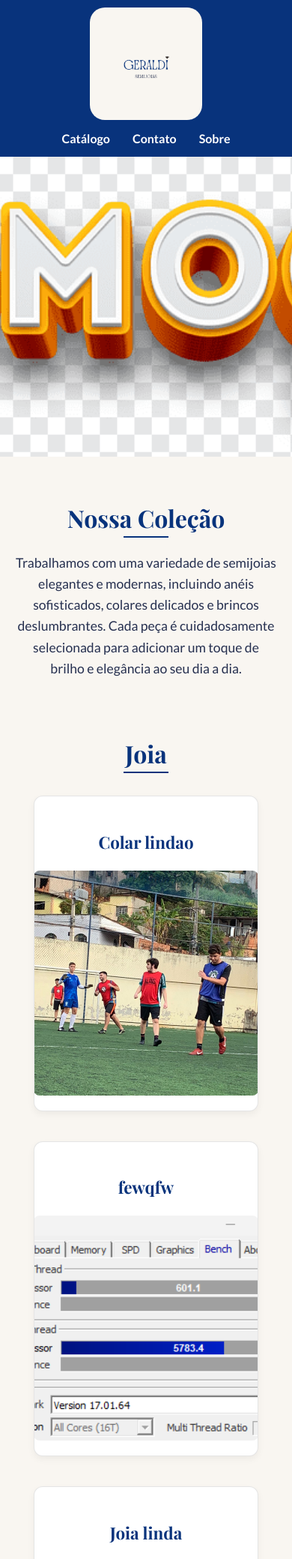
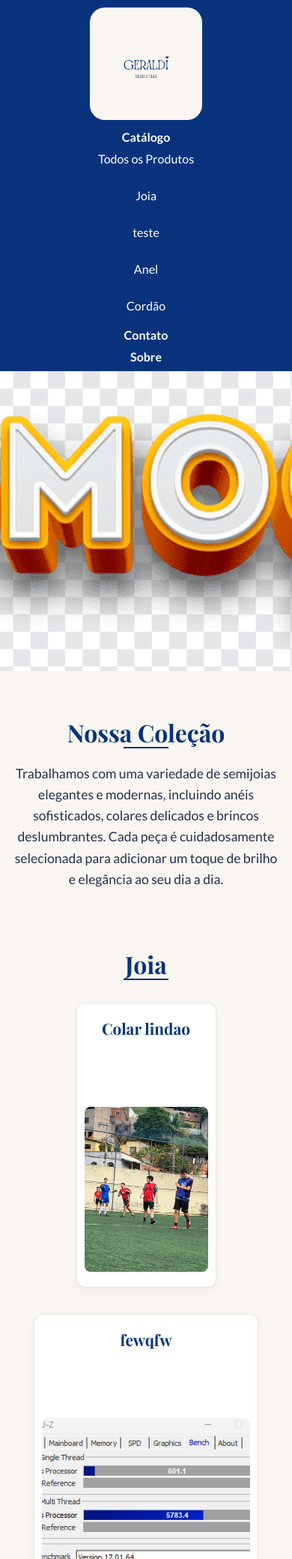
Before and after one commit to Gustavobonoro/DEV, a Django app: page /catalogo/ in a window 390 px wide; the page is wider, and only the part inside the window is pictured. Shown: the top 2079 px of that part at 75% size. Run offline with Django 5.2, Linux system fonts and the light colour scheme; data comes from the database, SQL or seed files in the repository; both versions use the stored data as it was after the commit.

Commit message:
Alterações em header e responsividade

```diff
--- a/geraldi/catalogo/static/css/style.css
+++ b/geraldi/catalogo/static/css/style.css
@@ -8,42 +10,48 @@
     --font-body: 'Lato', sans-serif;
 }
 
-/* --- Transições globais para efeitos fluidos --- */
+/* ================================
+   Reset e Globais
+================================ */
 * {
+    box-sizing: border-box;
     transition: all 0.3s ease;
-    box-sizing: border-box; /* Garante que padding e bordas não adicionem largura */
 }
 
-/* --- Estilos Globais e do Corpo --- */
 body {
     font-family: var(--font-body);
     background-color: var(--background-color);
     margin: 0;
     padding: 0;
     color: var(--secondary-color);
+    min-height: 100vh;
+    display: flex;
+    flex-direction: column;
+    overflow-x: hidden;
 }
 
-h1, h2, h3, h4, h5, h6 {
+main {
+    flex: 1;
+}
+
+h1, h2, h3 {
     font-family: var(--font-heading);
     color: var(--secondary-color);
     text-align: center;
+    margin: 0;
 }
 
 h1 {
     color: #fff;
-    margin: 0;
 }
 
-
-/* --- Estilos de Cabeçalho e Títulos --- */
 h2 {
     font-size: 2em;
     color: var(--primary-color);
-    margin-top: 40px;
-    margin-bottom: 40px;
-    text-align: center;
+    margin: 40px 0 20px;
     position: relative;
     padding-bottom: 5px;
+    text-align: center; /* Mantive centralizado para o layout */
 }
 
 h2::after {
@@ -95,7 +104,7 @@ h3 {
     padding: 0;
     display: flex;
     gap: 20px;
-    align-items: center; /* **PRINCIPAL MUDANÇA: Centraliza verticalmente** */
+    align-items: center;
 }
 
 .main-nav a {
@@ -104,47 +113,146 @@ h3 {
     font-weight: bold;
     padding: 5px 10px;
     border-radius: 5px;
-    display: flex; /* Adicione esta linha para centralizar o texto verticalmente */
-    align-items: center; /* Centraliza o texto */
     height: 100%;
+    /* Removido o display: flex aqui */
+    align-items: center;
 }
 
 .main-nav a:hover {
     background-color: rgba(255, 255, 255, 0.2);
 }
 
-.logo {
-    max-width: 200px;
-    height: auto;
-    border-radius: 20px;
-}
-body.body-container {
-    min-height: 100vh; /* Faz com que o corpo da página ocupe no mínimo 100% da altura da tela */
-    display: flex; /* Transforma o corpo em um container flexível */
-    flex-direction: column; /* Faz com que os elementos se empilhem em coluna */
+/* ================================
+   Dropdown de Categoria - CORRIGIDO
+================================ */
+.dropdown {
+    position: relative;
 }
 
-main {
-    flex: 1; /* Faz com que o conteúdo principal "cresça" para preencher o espaço restante */
+.dropdown-btn {
+    padding: 5px 10px;
+    cursor: pointer;
 }
 
-/* --- Estilos para o Catálogo e Produtos --- */
+.dropdown-content {
+    visibility: hidden;
+    opacity: 0;
+    position: absolute;
+    top: 100%;
+    left: 0;
+    background-color: var(--primary-color);
+    min-width: 160px;
+    box-shadow: 0px 8px 16px rgba(0,0,0,0.2);
+    z-index: 1;
+    border-radius: 5px;
+    padding: 10px 0;
+    margin-top: 5px;
+    pointer-events: none;
+    transition: opacity 0.3s ease;
+    display: flex;          /* ADICIONADO */
+    flex-direction: column; /* FORÇA COLUNA */
+    gap: 0;                 /* REMOVE ESPAÇO ENTRE ITENS */
+}
+
+.dropdown-content li {
+    padding: 0;
+    width: 100%;           /* GARANTE LARGURA TOTAL */
+}
+
+.dropdown-content a {
+    color: #fff;
+    padding: 12px 16px;
+    text-decoration: none;
+    display: block;
+    text-align: left;
+    font-weight: normal;
+    white-space: nowrap;
+    width: 100%;           /* GARANTE LARGURA TOTAL */
+    box-sizing: border-box; /* INCLUI PADDING NA LARGURA */
+}
+
+.dropdown-content a:hover {
+    background-color: rgba(255, 255, 255, 0.1);
+}
+
+.dropdown:hover .dropdown-content {
+    visibility: visible;
+    opacity: 1;
+    pointer-events: auto;
+}
+/* ================================
+   Rodapé
+================================ */
+footer {
+    background-color: var(--primary-color);
+    color: #fff;
+    text-align: center;
+    padding: 20px;
+    margin-top: auto;
+    display: flex;
+    justify-content: center;
+}
+
+footer p {
+    margin: 0;
+}
+
+/* ================================
+   Banner Promocional
+================================ */
+.banner-promocional {
+    position: relative;
+    width: 100%;
+    height: 400px;
+    overflow: hidden;
+    margin-bottom: 40px;
+}
+
+.banner-carousel {
+    position: relative;
+    width: 100%;
+    height: 100%;
+}
+
+.carousel-img {
+    position: absolute;
+    top: 0;
+    left: 0;
+    width: 100%;
+    height: 100%;
+    object-fit: cover;
+    opacity: 0;
+    transition: opacity 1s ease-in-out;
+}
+
+.carousel-img.active {
+    opacity: 1;
+}
+
+/* ================================
+   Texto de Produtos
+================================ */
+.texto-produtos {
+    max-width: 800px;
+    margin: 0 auto 40px;
+    text-align: center;
+    padding: 0 20px;
+}
+
+.texto-produtos p {
+    font-size: 1.1em;
+    line-height: 1.6;
+    color: var(--secondary-color);
+}
+
+/* ================================
+   Catálogo e Produtos
+================================ */
 .catalogo-grid {
     display: grid;
-    grid-template-columns: repeat(auto-fit, minmax(220px, 1fr)); /* Reduzi o minmax para blocos um pouco mais estreitos */
-    gap: 20px; /* Reduzi o espaço entre os blocos */
-    padding: 0 20px; /* Reduzi o padding lateral */
-    max-width: 1200px;
-    margin: 0 auto;
-}
-
-/* --- Estilos para o Catálogo e Produtos --- */
-/* --- Estilos para o Catálogo e Produtos --- */
-.catalogo-grid {
-    display: grid;
-    grid-template-columns: repeat(auto-fit, minmax(300px, 1fr)); /* Mantemos o minmax com 300px para acomodar a imagem */
-    gap: 20px;
-    padding: 0 20px;
+    grid-template-columns: repeat(auto-fit, minmax(300px, 1fr)); /* Mantive um tamanho de 300px para o grid */
+    gap: 15px;
+    padding: 0 15px;
     max-width: 1200px;
     margin: 0 auto;
 }
@@ -165,46 +273,30 @@ main {
     box-shadow: 0 4px 10px rgba(0, 0, 0, 0.05);
     text-align: center;
     padding: 10px;
-    height: 100%;
+    height: 400px; /* **PRINCIPAL MUDANÇA: A caixa de produto tem altura fixa** */
+    width: 300px; /* **PRINCIPAL MUDANÇA: A caixa de produto tem largura fixa** */
     display: flex;
     flex-direction: column;
     justify-content: space-between;
-    align-items: center; /* **PRINCIPAL MUDANÇA: Centraliza horizontalmente** */
+    align-items: center;
     overflow: hidden;
     transition: all 0.3s ease;
     margin-bottom: 20px;
 }
 
 .produto-item img {
-    width: 300px;
-    height: 300px;
+    width: 100%; /* A imagem ocupa 100% da largura da caixa */
+    height: 300px; /* **A imagem tem 300px de altura para ser quadrada** */
     object-fit: cover;
     object-position: center;
     border-radius: 8px;
     margin-bottom: 10px;
     display: block;
-    /* Removido o margin: auto aqui, pois o Flexbox vai centralizar */
 }
 
-.produto-item h3 {
-    font-size: 1.4em; /* Mantive um tamanho bom para o título */
-    color: var(--primary-color);
-    margin-bottom: 10px;
-    min-height: 2.5em; /* Garante que o nome do produto ocupe um pouco mais de espaço */
-    display: flex;
-    align-items: center;
-    justify-content: center;
-    text-align: center;
-}
-
-.produto-item p {
-    font-size: 1em;
-    line-height: 1.4;
-    color: var(--secondary-color);
-    margin-bottom: 5px;
-}
-
-/* --- Estilos da Página de Detalhes do Produto --- */
+/* ================================
+   Página de Detalhes
+================================ */
 .detalhe-container {
     max-width: 900px;
     margin: 0 auto;
@@ -350,107 +468,16 @@ main {
     max-height: 95%;
     overflow: hidden;
 }
-footer {
-    background-color: var(--primary-color);
-    color: #fff;
-    text-align: center;
-    padding: 20px;
-    margin-top: 60px;
-    display: flex;
-    justify-content: center;
-}
-footer p {
-    margin: 0;
-}
-/* --- Estilos de Cabeçalho --- */
-.main-header {
-    background-color: var(--primary-color);
-    padding: 10px 20px;
-    display: flex;
-    justify-content: space-between;
-    align-items: center;
-}
 
-.logo-link {
-    text-decoration: none;
-    flex-grow: 1; /* Permite que o logo ocupe o espaço extra para empurrar o menu */
-    display: flex;
-    align-items: center;
-}
-
-.logo {
-    max-width: 200px;
-    height: auto;
-}
-
-.main-nav ul {
-    list-style: none;
-    margin: 0;
-    padding: 0;
-    display: flex;
-    gap: 20px;
-}
-
-.main-nav a {
-    color: #fff;
-    text-decoration: none;
-    font-weight: bold;
-    padding: 5px 10px;
-    border-radius: 5px;
-}
-
-.main-nav a:hover {
-    background-color: rgba(255, 255, 255, 0.2);
-}
-
-.btn-voltar {
-    font-size: 16px;
-    color: #fff;
-    text-decoration: none;
-    padding: 10px 15px;
-    border: 1px solid #fff;
-    border-radius: 5px;
-    background-color: rgba(255, 255, 255, 0.1);
-    transition: background-color 0.3s ease;
-    z-index: 100;
-}
-
-.btn-voltar:hover {
-    background-color: rgba(255, 255, 255, 0.2);
-}
-.produto-item p {
-    font-size: 0.95em; /* Ajusta o tamanho da fonte para o texto do produto */
-    line-height: 1.4; /* Melhora a legibilidade */
-    color: var(--secondary-color);
-}
-.btn-whatsapp {
-    background-color: #25D366;
-    color: #fff;
-    text-decoration: none;
-    font-weight: bold;
-    padding: 10px 20px;
-    border-radius: 50px;
-    display: inline-flex;
-    align-items: center;
-    justify-content: center;
-    gap: 10px;
-}
-
-.btn-whatsapp img {
-    width: 20px;
-    height: 20px;
-}
-
-.btn-whatsapp:hover {
-    background-color: #128C7E;
-}
-/* --- Estilos do Banner e Carrossel --- */
+/* ================================
+   Banner Promocional
+================================ */
 .banner-promocional {
     position: relative;
     width: 100%;
-    height: 400px; /* Ajuste a altura do banner aqui */
+    height: 400px;
     overflow: hidden;
-    margin-bottom: 40px; /* Espaço entre o banner e os produtos */
+    margin-bottom: 40px;
 }
 
 .banner-carousel {
@@ -487,99 +516,12 @@ footer p {
     line-height: 1.6;
     color: var(--secondary-color);
 }
-/* --- Estilos da Página de Contato --- */
-.contato-links {
-    display: flex;
-    flex-direction: column;
-    gap: 20px;
-    margin-top: 40px;
-}
 
-.contato-link {
-    display: flex;
-    align-items: center;
-    gap: 15px;
-    background-color: #fff;
-    border: 1px solid var(--accent-color);
-    border-radius: 8px;
-    padding: 15px;
-    text-decoration: none;
-    color: var(--secondary-color);
-    box-shadow: 0 2px 5px rgba(0,0,0,0.1);
-    font-size: 1.1em;
-    font-weight: bold;
-}
-
-.contato-link:hover {
-    background-color: var(--background-color);
-}
-
-.contato-link img {
-    width: 25px;
-    height: 25px;
-}
-/* --- Responsividade para Telas Pequenas --- */
-@media (max-width: 768px) {
-    /* Ajusta o layout do cabeçalho */
-    .main-header {
-        flex-direction: column;
-        text-align: center;
-        padding: 10px;
-    }
-    .main-nav {
-        margin-top: 10px;
-    }
-    .main-nav ul {
-        justify-content: center;
-        gap: 10px;
-    }
-
-    /* Reduz o tamanho do logo */
-    .logo {
-        max-width: 150px;
-    }
-
-    /* O grid se torna uma única coluna */
-    .catalogo-grid {
-        grid-template-columns: 1fr;
-        padding: 10px;
-    }
-
-    /* Ajusta o espaçamento do título da categoria */
-    h2 {
-        margin-top: 20px;
-        margin-bottom: 20px;
-    }
-
-    /* Ajusta o layout na página de detalhes do produto */
-    .produto-detalhe {
-        flex-direction: column;
-        align-items: center;
-        gap: 20px;
-    }
-
-    /* Ajusta o carrossel de imagens */
-    .carousel-container {
-        width: 100%;
-        height: 300px;
-    }
-
-    /* Esconde o botão "Voltar ao Catálogo" na página de detalhes, se necessário,
-    pois o cabeçalho já pode ter um link para o catálogo */
-    .btn-voltar {
-        display: none;
-    }
-
-    /* Centraliza o texto nas informações do produto */
-    .informacoes {
-        text-align: center;
-    }
-}
-/* --- Estilos do Dropdown de Categoria --- */
+/* ================================
+   Dropdown de Categoria
+================================ */
 .dropdown {
     position: relative;
-    display: flex; /* Transforma o li em um container flexível */
-    align-items: center;
 }
 
 .dropdown-btn {
@@ -588,19 +530,20 @@ footer p {
 }
 
 .dropdown-content {
-    visibility: hidden; /* Escondido por padrão */
-    opacity: 0; /* Começa transparente */
+    visibility: hidden;
+    opacity: 0;
     position: absolute;
-    top: 100%; /* Posiciona o menu abaixo do botão */
+    top: 100%;
     left: 0;
     background-color: var(--primary-color);
     min-width: 160px;
-    box-shadow: 0px 8px 16px 0px rgba(0,0,0,0.2);
+    box-shadow: 0px 8px 16px rgba(0,0,0,0.2);
     z-index: 1;
     border-radius: 5px;
     padding: 10px 0;
     margin-top: 5px;
-    pointer-events: none; /* Desativa os cliques quando o menu está invisível */
+    pointer-events: none;
+    transition: opacity 0.3s ease;
 }
 
 .dropdown-content li {
@@ -621,7 +564,203 @@ footer p {
 }
 
 .dropdown:hover .dropdown-content {
-    visibility: visible; /* Fica visível no hover */
-    opacity: 1; /* Fica opaco no hover */
-    pointer-events: auto; /* Ativa os cliques no hover */
+    visibility: visible;
+    opacity: 1;
+    pointer-events: auto;
 }
+
+/* ================================
+   Responsividade - CORRIGIDA
+================================ */
+@media (max-width: 768px) {
+    /* CORREÇÃO PRINCIPAL: Dropdown em mobile */
+    .dropdown {
+        position: static; /* Remove posicionamento absoluto */
+    }
+
+    .dropdown-content {
+        position: static; /* Volta ao fluxo normal do documento */
+        width: 100%;
+        min-width: auto;
+        box-shadow: none;
+        display: none; /* Esconde por padrão */
+        visibility: visible;
+        opacity: 1;
+        margin-top: 0;
+    }
+
+    .dropdown:hover .dropdown-content {
+        display: block; /* Mostra no hover */
+    }
+
+    .dropdown-content a {
+        text-align: center;
+        padding: 10px;
+        white-space: normal; /* Permite quebra de linha */
+    }
+
+    /* Garante que header e footer ocupem 100% da largura */
+    .main-header, footer {
+        width: 100%;
+        margin: 0;
+        padding: 10px;
+        box-sizing: border-box;
+    }
+
+    /* Corrige possíveis problemas de overflow horizontal */
+    body {
+        overflow-x: hidden;
+        width: 100%;
+    }
+
+    /* Ajusta o cabeçalho */
+    .main-header {
+        flex-direction: column;
+        text-align: center;
+    }
+
+    .main-nav {
+        margin-top: 10px;
+        width: 100%;
+    }
+
+    .main-nav ul {
+        flex-direction: column;
+        gap: 10px;
+        width: 100%;
+    }
+
+    .logo {
+        max-width: 150px;
+    }
+
+    /* Ajusta o grid de produtos */
+    .catalogo-grid {
+        grid-template-columns: 1fr;
+        padding: 10px;
+        width: 100%;
+        box-sizing: border-box;
+    }
+
+    /* Ajusta os itens de produto */
+    .produto-item {
+        width: 100%;
+        max-width: 300px;
+        margin: 0 auto 20px;
+    }
+
+    h2 {
+        margin-top: 20px;
+        margin-bottom: 20px;
+        padding: 0 10px;
+    }
+
+    /* Ajusta a página de detalhes */
+    .produto-detalhe {
+        flex-direction: column;
+        align-items: center;
+        gap: 20px;
+        padding: 0 10px;
+    }
+
+    .carousel-container {
+        width: 100%;
+        height: 300px;
+    }
+
+    .btn-voltar {
+        display: none;
+    }
+
+    .informacoes {
+        text-align: center;
+        padding: 0 10px;
+    }
+
+    /* Garante que o rodapé ocupe toda a largura */
+    footer {
+        padding: 20px 10px;
+        width: 100%;
+    }
+
+    /* Ajusta o banner promocional */
+    .banner-promocional {
+        width: 100%;
+        margin-left: 0;
+        margin-right: 0;
+    }
+
+    /* Ajusta o texto de produtos */
+    .texto-produtos {
+        padding: 0 15px;
+        width: 100%;
+        box-sizing: border-box;
+    }
+
+    /* Ajusta links de contato */
+    .contato-links {
+        width: 100%;
+        padding: 0 15px;
+        box-sizing: border-box;
+    }
+}
+
+/* Adiciona uma media query extra para telas muito pequenas */
+@media (max-width: 480px) {
+    .main-nav a {
+        padding: 10px;
+        text-align: center;
+        width: 100%;
+    }
+
+    .produto-item {
+        height: auto;
+        min-height: 380px;
+    }
+
+    .produto-item img {
+        height: 220px;
+    }
+
+    .dropdown-btn {
+        width: 100%;
+        text-align: center;
+    }
+}
+
+/* ================================
+   Página de Contato
+================================ */
+.contato-links {
+    display: flex;
+    flex-direction: column;
+    gap: 20px;
+    margin-top: 40px;
+    max-width: 500px;
+    margin: 40px auto;
+}
+
+.contato-link {
+    display: flex;
+    align-items: center;
+    gap: 15px;
+    background-color: #fff;
+    border: 1px solid var(--accent-color);
+    border-radius: 8px;
+    padding: 15px;
+    text-decoration: none;
+    color: var(--secondary-color);
+    box-shadow: 0 2px 5px rgba(0,0,0,0.1);
+    font-size: 1.1em;
+    font-weight: bold;
+    transition: background-color 0.3s ease;
+}
+
+.contato-link:hover {
+    background-color: var(--background-color);
+}
+
+.contato-link img {
+    width: 25px;
+    height: 25px;
+}
--- a/geraldi/catalogo/templates/catalogo/catalogo.html
+++ b/geraldi/catalogo/templates/catalogo/catalogo.html
@@ -16,15 +16,14 @@
             {% load static %}
             <img src="{% static 'img/logo.png' %}" alt="Geraldi Semijoias" class="logo">
         </a>
-
         <nav class="main-nav">
             <ul>
                 <li class="dropdown">
                     <a href="{% url 'catalogo' %}" class="dropdown-btn">Catálogo</a>
                     <ul class="dropdown-content">
-                <li><a href="{% url 'catalogo' %}" class="categoria-link" data-categoria="todos">Todos os Produtos</a></li>
+                        <li><a href="{% url 'catalogo' %}">Todos os Produtos</a></li>
                         {% for categoria in categorias %}
-                    <li><a href="#" class="categoria-link" data-categoria="{{ categoria.id }}">{{ categoria.nome }}</a></li>
+                            <li><a href="{% url 'catalogo_filtrado' categoria_id=categoria.id %}">{{ categoria.nome }}</a></li>
                         {% endfor %}
                     </ul>
                 </li>
@@ -32,8 +31,6 @@
                 <li><a href="{% url 'sobre' %}">Sobre</a></li>
             </ul>
         </nav>
-
-
     </header>
 
     <section class="banner-promocional">
@@ -54,6 +51,19 @@
     </section>
 
     <main>
+        {% if categoria_selecionada %}
+            <h2>{{ categoria_selecionada.nome }}</h2>
+            <div class="catalogo-grid">
+                {% for produto in produtos %}
+                    <a href="{% url 'produto_detalhe' produto_id=produto.id %}" class="produto-link">
+                        <div class="produto-item">
+                            <h3>{{ produto.nome }}</h3>
+                            <img src="{{ produto.imagemproduto_set.first.imagem.url }}" alt="{{ produto.nome }}">
+                        </div>
+                    </a>
+                {% endfor %}
+            </div>
+        {% else %}
             {% for categoria in categorias %}
                 <h2>{{ categoria.nome }}</h2>
                 <div class="catalogo-grid">
@@ -67,6 +77,7 @@
                     {% endfor %}
                 </div>
             {% endfor %}
+        {% endif %}
     </main>
 
     <footer>
--- a/geraldi/catalogo/urls.py
+++ b/geraldi/catalogo/urls.py
@@ -3,6 +3,7 @@ from . import views
 
 urlpatterns = [
     path('', views.catalogo_view, name='catalogo'),
+    path('categoria/<int:categoria_id>/', views.catalogo_filtrado_view, name='catalogo_filtrado'),
     path('produto/<int:produto_id>/', views.produto_detalhe_view, name='produto_detalhe'),
     path('sobre/', views.sobre_view, name='sobre'),
     path('contato/', views.contato_view, name='contato'),
--- a/geraldi/catalogo/views.py
+++ b/geraldi/catalogo/views.py
@@ -1,5 +1,5 @@
 from django.shortcuts import render, get_object_or_404
-from .models import Produto, Categoria, ImagemProduto  # Importe o novo modelo
+from .models import Produto, Categoria, ImagemProduto # Importe o modelo ImagemProduto
 
 def catalogo_view(request):
     # Pega todas as categorias do banco de dados
@@ -11,6 +11,18 @@ def catalogo_view(request):
     }
 
     # Renderiza o template HTML e passa os dados para ele
+    return render(request, 'catalogo/catalogo.html', contexto)
+
+def catalogo_filtrado_view(request, categoria_id):
+    categoria = get_object_or_404(Categoria, pk=categoria_id)
+    produtos = Produto.objects.filter(categoria=categoria)
+    categorias = Categoria.objects.all()
+
+    contexto = {
+        'categoria_selecionada': categoria,
+        'produtos': produtos,
+        'categorias': categorias
+    }
     return render(request, 'catalogo/catalogo.html', contexto)
 
 def produto_detalhe_view(request, produto_id):
@@ -28,6 +40,7 @@ def produto_detalhe_view(request, produto_id):
 
     # Renderiza o novo template de detalhes do produto
     return render(request, 'catalogo/produto_detalhe.html', contexto)
+
 def sobre_view(request):
     return render(request, 'catalogo/sobre.html')
 
```
Also changed, not shown: other parts of geraldi/catalogo/static/css/style.css (+50 -19 lines), geraldi/catalogo/templates/catalogo/produto_detalhe.html (+9 -6 lines), geraldi/db.sqlite3, geraldi/media/produtos/328a7918-9db6-491a-9d7f-7f69b9b97cf6.jpeg (added), geraldi/media/produtos/3c07743d-6a6f-4b54-b4aa-6c1200671b03_6T3mitB.jpeg (added), geraldi/media/produtos/IMG_20240407_115454.jpg (added). Lines whose indentation alone changed are shown as unchanged.
